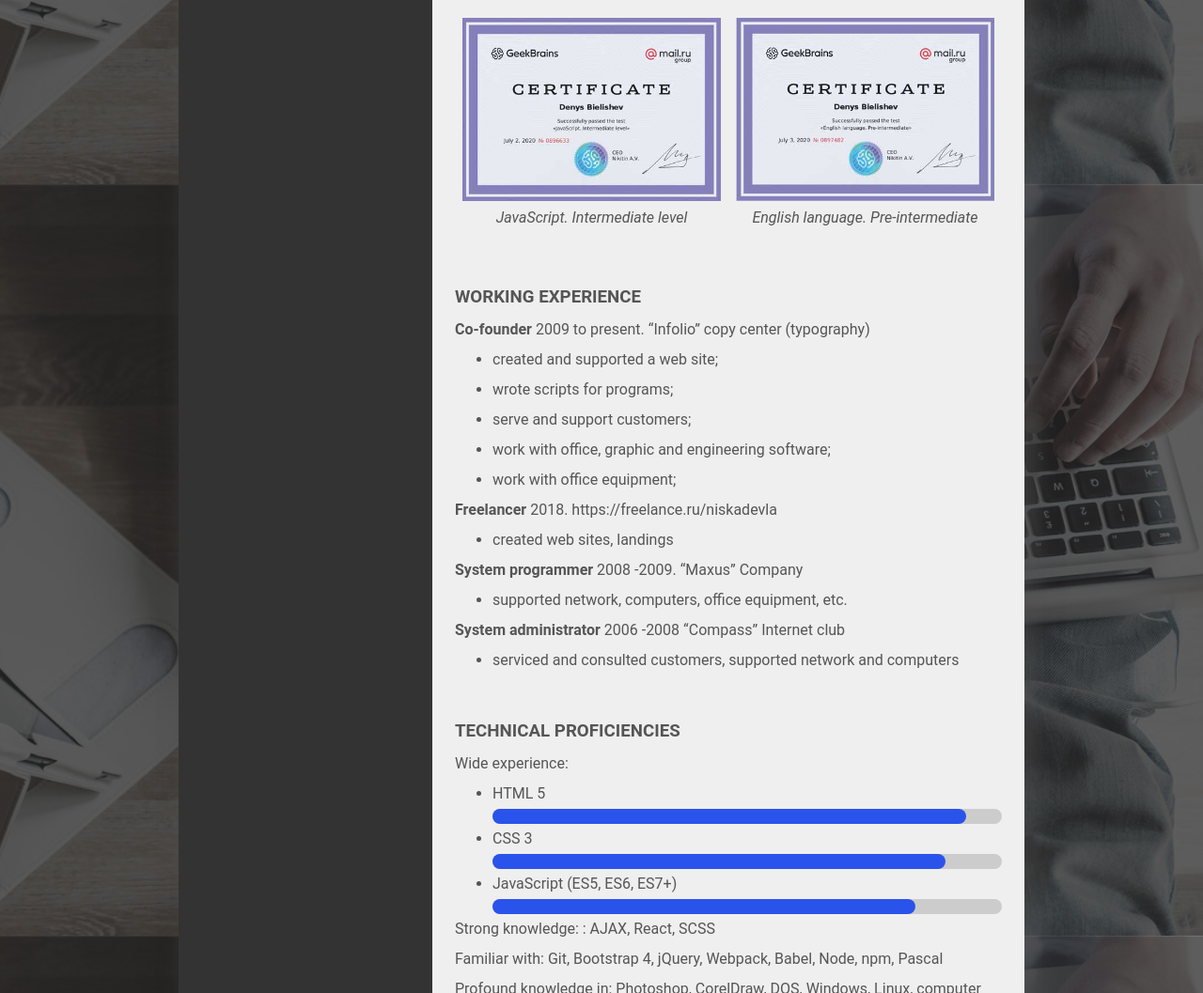
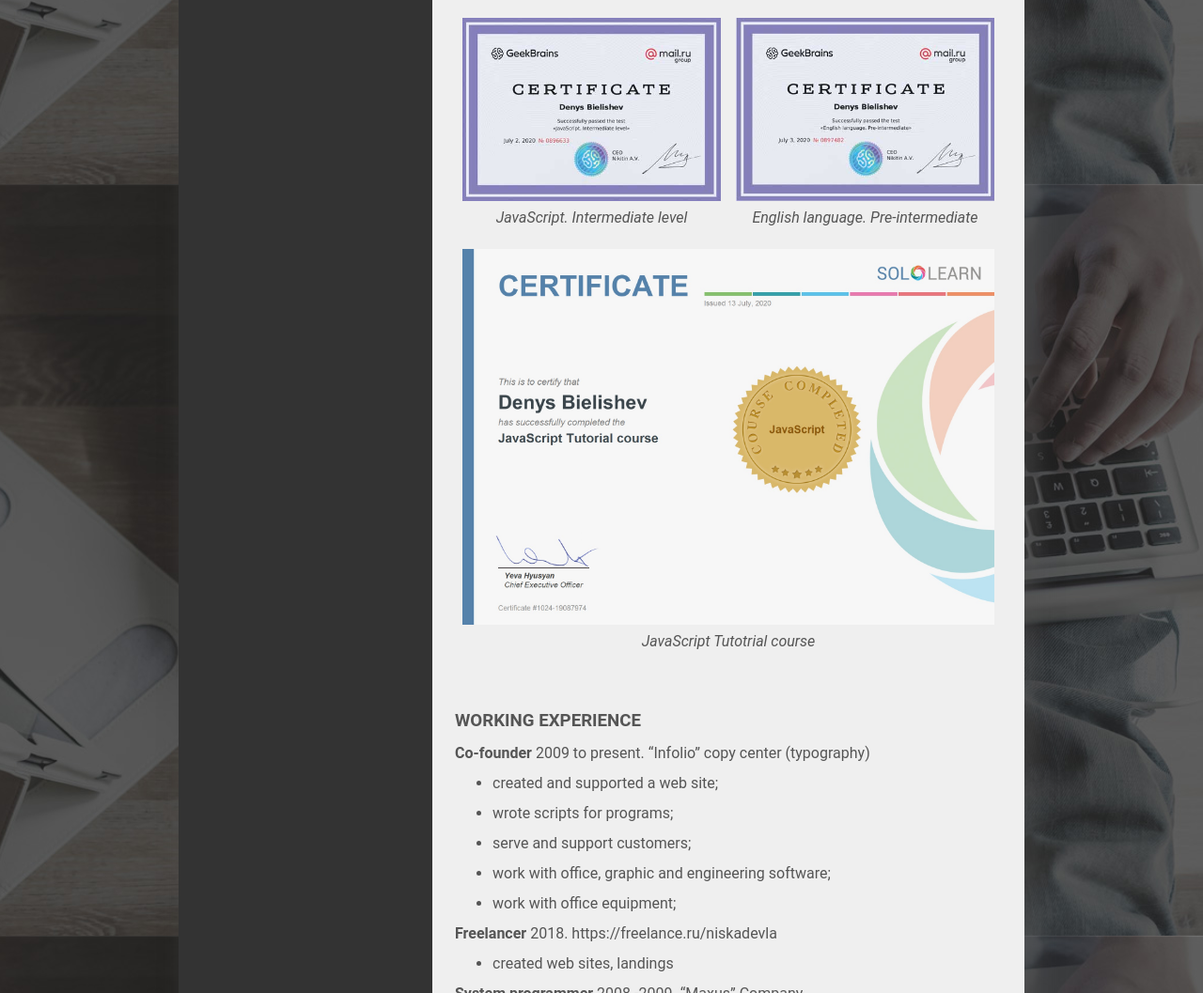
Before and after one commit to niskadevla/niskadevla.github.io, a plain HTML site: page index.html in a window 1280 px wide. Shown: the part 1404-2461 px from the top of the page at 94% size. Drawn offline with Linux system fonts and the light colour scheme.

Commit message:
Added 1 sertificate

```diff
--- a/index.html
+++ b/index.html
@@ -184,6 +184,10 @@
                 <img src="./img/english_pre_intermediate_thumb.jpg" alt="Belieshev Denys certificate">
                 <figcaption>English language. Pre-intermediate</figcaption>
               </figure>
+              <figure class="content__figure">
+                <img src="./img/JS_course.jpg" alt="Belieshev Denys certificate">
+                <figcaption>JavaScript Tutotrial course</figcaption>
+              </figure>
             </div>
           </section>
 
```
Also changed, not shown: img/JS_course.jpg (added).
